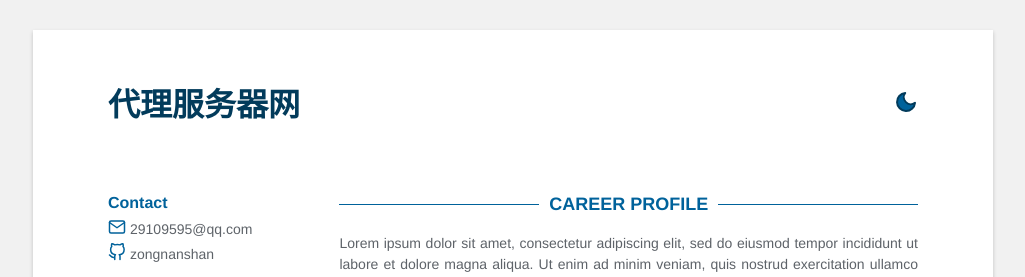
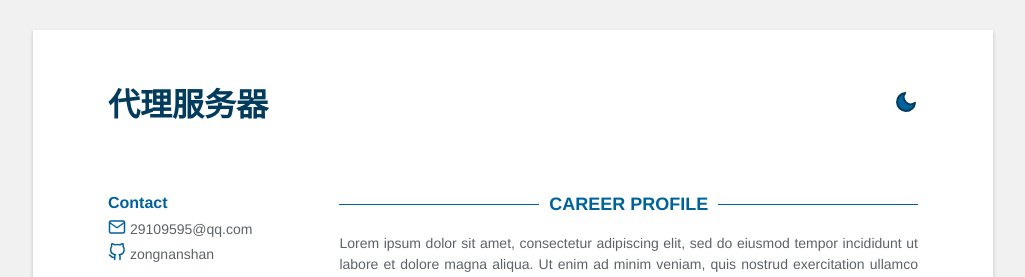
Before and after one commit to zongnanshan/zongnanshan.github.io, a Jekyll site: the page built from index.html, in a window 1280 px wide. Shown: the top 277 px of the page, without its empty margins (127-1152 px from the left). Built offline with Jekyll 4.4.1, drawn with Linux system fonts in a browser that asks for light colours.

Commit message:
Update data.yml

```diff
--- a/_data/data.yml
+++ b/_data/data.yml
@@ -1,4 +1,4 @@
-name: 代理服务器网
+name: 代理服务器
 support_dark_mode: true
 fork: true
 
```
